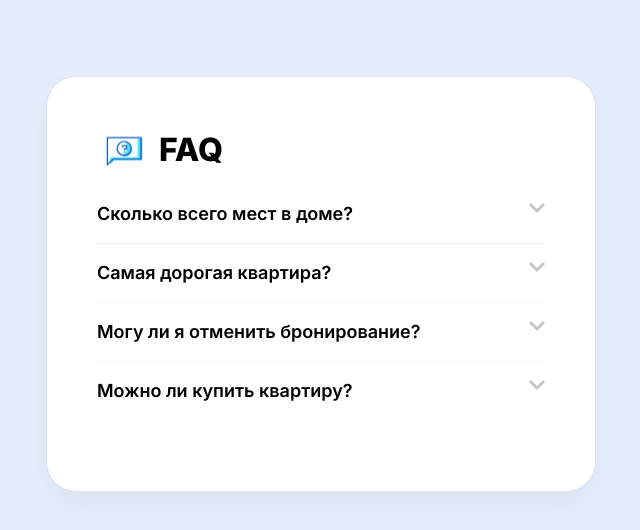
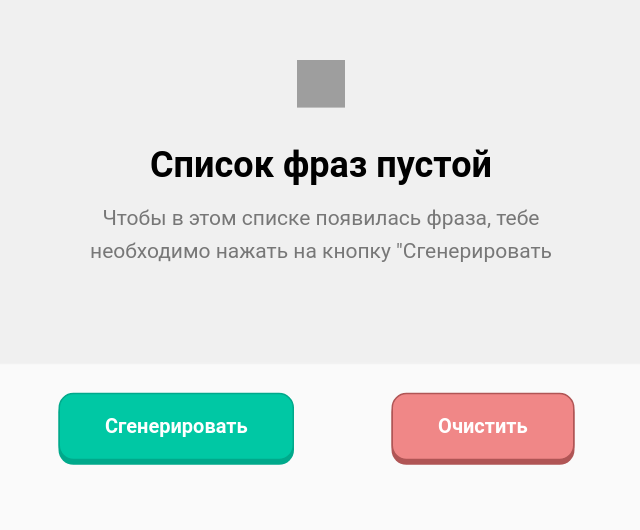
Before and after one commit to isaev-iv/githubapi-show-stats, a React (Create React App) app: page / in a window 1280 px wide. Shown: the part 116-646 px from the top of the page, without its empty margins (319-959 px from the left). Built offline with nearby package versions, Linux system fonts and the light colour scheme; grey boxes are pictures that could not be loaded.

Commit message:
Сделал урок №5

```diff
--- a/src/index.js
+++ b/src/index.js
@@ -1,9 +1,12 @@
 import React from "react";
 import ReactDOM from "react-dom";
+
 // import App from "./App";
 // import App from "./tutorial-1/App";
 // import App from "./tutorial-2/App";
-import App from "./tutorial-3/App";
+// import App from "./tutorial-3/App";
+import App from "./tutorial-5/App";
+// import "./tutorial-5/App.css";
 
 ReactDOM.render(
   <React.StrictMode>
--- /dev/null
+++ b/src/tutorial-5/App.css
@@ -0,0 +1,89 @@
+* {
+    font-family: "Roboto";
+  }
+
+  body {
+    background-color: #FAFAFA;
+  }
+
+  .wrapper {
+    width: 450px;
+    margin: 50px auto;
+    transform: scale(1.5) translateY(70px);
+  }
+
+  .list {
+    text-align: center;
+    margin-bottom: 20px;
+    border-radius: 10px;
+    overflow: auto;
+    box-shadow: 0 1px rgba(0, 0, 0, 0.03);
+  }
+
+  .ghostName {
+    margin: 20px;
+  }
+
+  .btn {
+    margin-left: 50px;
+    height: 45px;
+    padding: 0 30px;
+    border: 0;
+    border-radius: 10px;
+    margin-right: 15px;
+    font-weight: 600;
+    cursor: pointer;
+    transition: all 0.15s ease;
+  }
+
+  .btn:active {
+    transform: translateY(2px);
+    box-shadow: none;
+  }
+
+  .btn_generate {
+    background-color: #00C8A4;
+    color: #fff;
+    box-shadow: 0 3px 0 #00A98B;
+    border: 1px solid #00A98B;
+  }
+
+  .btn_clear {
+    background-color: #F08787;
+    box-shadow: 0 3px 0 #B05555;
+    border: 1px solid #B05555;
+    color: #fff;
+  }
+
+  .block {
+    text-align: center;
+    padding: 10px;
+    background-color: rgb(240, 240, 240);
+    border-radius: 10px;
+    box-shadow: 0px 9px 24px rgba(0, 0, 0, 0.01), 0px 25px 40px rgba(0, 0, 0, 0.05);
+  }
+  .block h3 {
+    font-size: 14px;
+  }
+
+  .empty-block {
+    text-align: center;
+    padding: 30px;
+    background-color: rgb(240, 240, 240);
+    padding: 50px;
+    margin-bottom: 20px;
+    border-radius: 10px;
+    box-shadow: 0 1px rgba(0, 0, 0, 0.03);
+  }
+
+  .empty-block h2 {
+    font-size: 24px;
+    margin-bottom: 0;
+  }
+
+  .empty-block p {
+    margin-top: 10px;
+    font-size: 14px;
+    opacity: 0.5;
+    line-height: 22px;
+  }
--- /dev/null
+++ b/src/tutorial-5/App.js
@@ -0,0 +1,109 @@
+import React from "react";
+import EmptyBlock from "./components/EmptyBlock.jsx";
+import Phrase from "./components/Phrase";
+
+import "./App.css";
+
+const App = () => {
+  const adjectivesArr = [
+    "абсолютный",
+    "адский",
+    "азартный",
+    "активный",
+    "ангельский",
+    "астрономический",
+    "баснословный",
+    "безбожный",
+    "безбрежный",
+    "безвозвратный",
+    "безграничный",
+    "бездонный",
+    "бездушный",
+    "безжалостный",
+    "замечательно",
+    "замечательный",
+    "записной",
+    "запредельный",
+    "заядлый",
+    "звериный",
+    "зверский",
+    "зеленый",
+    "злой",
+    "злостный",
+    "значительный",
+    "неоспоримый",
+    "неотразимый",
+    "неоценимый",
+    "непередаваемый",
+  ];
+  const nounsArr = [
+    "лгун",
+    "день",
+    "конь",
+    "олень",
+    "человек",
+    "программист",
+    "ребёнок",
+    "конец",
+    "город",
+    "дурак",
+  ];
+
+  const [phrasesList, setPhrasesList] = React.useState([]);
+
+  /* Функция генерации рандомных числовых значений */
+  const getRandomNumber = (min, max) => {
+    return Math.round(Math.random() * (max - min) + min);
+  };
+
+  /* Функция генерации рандомных словосочетаний */
+  const handleClickGenerate = () => {
+    const firstElem = Math.floor(Math.random() * adjectivesArr.length);
+    const secondElem = Math.floor(Math.random() * adjectivesArr.length);
+    const thirdElem = Math.floor(Math.random() * nounsArr.length);
+
+    setPhrasesList((prev) => [
+      `${adjectivesArr[firstElem]} ${adjectivesArr[secondElem]} ${nounsArr[thirdElem]}`,
+      ...prev,
+    ]);
+  };
+
+  /* Функция очистки массива */
+  const handleClickClear = () => {
+    setPhrasesList([]);
+  };
+
+  return (
+    <div className="wrapper">
+      <div className="list"></div>
+      {phrasesList.length !== 0 ? (
+        <div className="list">
+          <div className="ghostName">
+            <img
+              src="https://res.cloudinary.com/dfnhxiq6j/image/upload/v1640354646/ghost_lztiyl.png"
+              width="32px"
+              height="32px"
+              alt="Ghost"
+            />
+          </div>
+          {phrasesList.map((item, index) => (
+            <div className="block" key={index}>
+              <Phrase text={item} />
+            </div>
+          ))}
+        </div>
+      ) : (
+        <EmptyBlock />
+      )}
+
+      <button className="btn btn_generate" onClick={handleClickGenerate}>
+        Сгенерировать
+      </button>
+      <button className="btn btn_clear" onClick={handleClickClear}>
+        Очистить
+      </button>
+    </div>
+  );
+};
+
+export default App;
--- /dev/null
+++ b/src/tutorial-5/components/EmptyBlock.jsx
@@ -0,0 +1,20 @@
+import React from "react";
+
+const EmptyBlock = () => {
+  return (
+    <div className="empty-block">
+      <img
+        src="https://res.cloudinary.com/dfnhxiq6j/image/upload/v1640354646/ghost_lztiyl.png"
+        width="32px"
+        height="32px"
+        alt="Ghost"
+      />
+      <h2>Список фраз пустой</h2>
+      <p>
+        Чтобы в этом списке появилась фраза, тебе необходимо нажать на кнопку
+        "Сгенерировать
+      </p>
+    </div>
+  );
+};
+export default EmptyBlock;
--- /dev/null
+++ b/src/tutorial-5/components/Phrase.jsx
@@ -0,0 +1,10 @@
+import React from "react";
+
+const Phrase = ({ text }) => {
+  return (
+    <div className="block">
+      <h3>{text}</h3>
+    </div>
+  );
+};
+export default Phrase;
```
